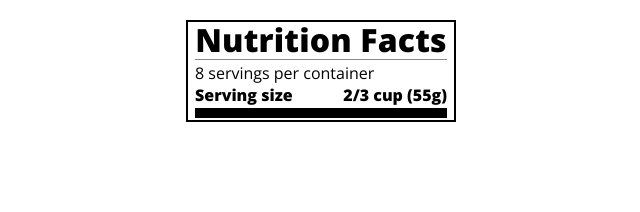
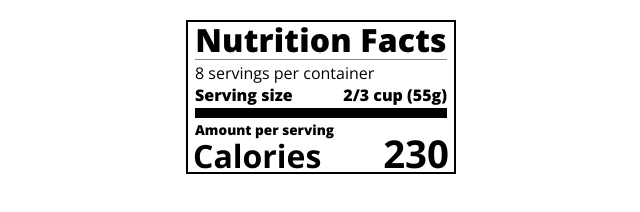
Before and after one commit to SylwesterPudelski92/NutritionTable, a plain HTML site: page index.html in a window 1280 px wide. Shown: the whole page, without its empty margins (319-959 px from the left). Drawn offline with nearby package versions, Linux system fonts and the light colour scheme.

Commit message:
align-items: flex-end;

```diff
--- a/index.html
+++ b/index.html
@@ -16,7 +16,13 @@
             <p class="bold">Serving size <span>2/3 cup (55g)</span></p>
         </header>
         <div class="divider large"></div>
-        <div class="calories-info"></div>
+        <div class="calories-info">
+            <div class="left-container">
+                <h2 class="bold small-text">Amount per serving</h2>
+                <p>Calories</p>
+            </div>
+            <span>230</span>
+        </div>
         </div>
     </body>
 </html>
--- a/styles.css
+++ b/styles.css
@@ -46,3 +46,33 @@ p{
     background-color: #000;
     border: 0;
 }
+
+.small-text {
+    font-size: 0.85rem;/* root em odnosi się do font-size całego html */
+}
+
+.calories-info h2 {
+    margin: 0;
+}
+
+.calories-info {
+    display: flex;
+    justify-content: space-between;
+    align-items: flex-end;
+}
+
+  .calories-info h2 {
+    margin: 0;
+}
+
+  .left-container p {
+    margin: -5px -2px;
+    font-size: 2em;
+    font-weight: 700;
+}
+
+  .calories-info span {
+    margin: -7px -2px;
+    font-size: 2.4em;
+    font-weight: 700;
+}
```
